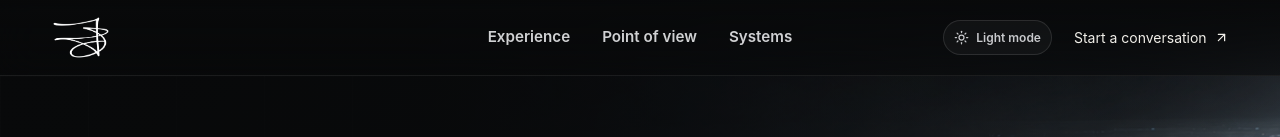
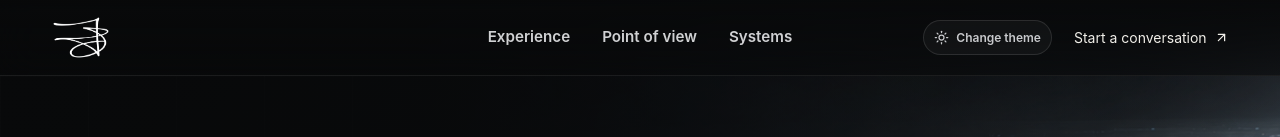
Before and after one commit to ThePalantir/troystone_dev_website, a Next.js app: page / in a window 1280 px wide. Shown: the top 137 px of the page. Built offline with nearby package versions, Linux system fonts and the light colour scheme.

Commit message:
Harden theme initialization

```diff
--- a/app/globals.css
+++ b/app/globals.css
@@ -1,7 +1,7 @@
 @import "tailwindcss";
 
-:root { --bg: #08090a; --bg-soft: #0d0f12; --panel: #111419; --text: #f0eee8; --muted: #979ca4; --line: rgba(255,255,255,.11); --blue: #6d9ed3; --amber: #e5ac62; }
-[data-theme="light"] { --bg: #f4f1e9; --bg-soft: #ebe7de; --panel: #e5e1d8; --text: #17191c; --muted: #5f646b; --line: rgba(17,19,22,.16); --blue: #3f6f9f; --amber: #9a6426; }
+:root, [data-theme="dark"] { color-scheme: dark; --bg: #08090a; --bg-soft: #0d0f12; --panel: #111419; --text: #f0eee8; --muted: #979ca4; --line: rgba(255,255,255,.11); --blue: #6d9ed3; --amber: #e5ac62; }
+[data-theme="light"] { color-scheme: light; --bg: #f4f1e9; --bg-soft: #ebe7de; --panel: #e5e1d8; --text: #17191c; --muted: #5f646b; --line: rgba(17,19,22,.16); --blue: #3f6f9f; --amber: #9a6426; }
 * { box-sizing: border-box; }
 html { scroll-behavior: smooth; background: var(--bg); }
 body { margin: 0; background: var(--bg); color: var(--text); font-family: Inter, ui-sans-serif, -apple-system, BlinkMacSystemFont, "Segoe UI", sans-serif; font-size: 16px; line-height: 1.5; -webkit-font-smoothing: antialiased; overflow-x: hidden; }
--- a/app/layout.tsx
+++ b/app/layout.tsx
@@ -26,13 +26,10 @@ export const metadata: Metadata = {
 export const viewport: Viewport = {
   width: "device-width",
   initialScale: 1,
-  themeColor: [
-    { media: "(prefers-color-scheme: light)", color: "#f4f1e9" },
-    { media: "(prefers-color-scheme: dark)", color: "#08090a" },
-  ],
-  colorScheme: "dark light",
 };
 
+const themeInitializationScript = `(function(){var theme='dark';try{var saved=localStorage.getItem('theme');if(saved==='light'||saved==='dark')theme=saved;}catch(e){}var root=document.documentElement;root.dataset.theme=theme;root.style.colorScheme=theme;var meta=document.querySelector('meta[data-site-theme="true"]');if(meta)meta.content=theme==='light'?'#f4f1e9':'#08090a';})();`;
+
 export default function RootLayout({ children }: Readonly<{ children: React.ReactNode }>) {
-  return <html lang="en" suppressHydrationWarning><head><script dangerouslySetInnerHTML={{ __html: `(function(){try{var saved=localStorage.getItem('theme');var theme=saved==='light'||saved==='dark'?saved:'dark';var root=document.documentElement;root.dataset.theme=theme;root.style.colorScheme=theme;var meta=document.createElement('meta');meta.name='theme-color';meta.dataset.siteTheme='true';meta.content=theme==='light'?'#f4f1e9':'#08090a';document.head.appendChild(meta);}catch(e){}})();` }} /></head><body>{children}</body></html>;
+  return <html lang="en" data-theme="dark" style={{ colorScheme: "dark" }} suppressHydrationWarning><head><meta name="theme-color" content="#08090a" data-site-theme="true" /><script dangerouslySetInnerHTML={{ __html: themeInitializationScript }} /></head><body>{children}</body></html>;
 }
--- a/components/Header.tsx
+++ b/components/Header.tsx
@@ -1,12 +1,32 @@
 "use client";
 
 import Image from "next/image";
-import { useEffect, useRef, useState } from "react";
+import { useEffect, useLayoutEffect, useRef, useState } from "react";
 import { ArrowUpRight, Menu, Moon, Sun, X } from "lucide-react";
 
 const links = [["Experience", "#story"], ["Point of view", "#perspective"], ["Systems", "#systems"]];
 const conversationUrl = "https://truecore.services/";
 type Theme = "light" | "dark";
+
+function getRootTheme(): Theme {
+  return document.documentElement.dataset.theme === "light" ? "light" : "dark";
+}
+
+function getSavedTheme(): Theme {
+  try {
+    const saved = window.localStorage.getItem("theme");
+    return saved === "light" || saved === "dark" ? saved : "dark";
+  } catch {
+    return "dark";
+  }
+}
+
+function applyTheme(theme: Theme) {
+  const root = document.documentElement;
+  root.dataset.theme = theme;
+  root.style.colorScheme = theme;
+  document.querySelector<HTMLMetaElement>('meta[data-site-theme="true"]')?.setAttribute("content", theme === "light" ? "#f4f1e9" : "#08090a");
+}
 
 export function Header() {
   const [open, setOpen] = useState(false);
@@ -14,11 +34,30 @@ export function Header() {
   const menuButtonRef = useRef<HTMLButtonElement>(null);
   const firstMobileLinkRef = useRef<HTMLAnchorElement>(null);
 
-  useEffect(() => {
-    const frame = window.requestAnimationFrame(() => {
-      setTheme(document.documentElement.dataset.theme === "light" ? "light" : "dark");
-    });
-    return () => window.cancelAnimationFrame(frame);
+  useLayoutEffect(() => {
+    const syncFromRoot = () => setTheme(getRootTheme());
+    const restoreSavedTheme = () => {
+      const saved = getSavedTheme();
+      applyTheme(saved);
+      setTheme(saved);
+    };
+    const handleStorage = (event: StorageEvent) => {
+      if (event.key !== "theme") return;
+      const saved = event.newValue === "light" || event.newValue === "dark" ? event.newValue : "dark";
+      applyTheme(saved);
+      setTheme(saved);
+    };
+    const observer = new MutationObserver(syncFromRoot);
+
+    syncFromRoot();
+    observer.observe(document.documentElement, { attributes: true, attributeFilter: ["data-theme"] });
+    window.addEventListener("pageshow", restoreSavedTheme);
+    window.addEventListener("storage", handleStorage);
+    return () => {
+      observer.disconnect();
+      window.removeEventListener("pageshow", restoreSavedTheme);
+      window.removeEventListener("storage", handleStorage);
+    };
   }, []);
 
   useEffect(() => {
@@ -50,11 +89,13 @@ export function Header() {
   }, [open]);
 
   const toggleTheme = () => {
-    const next = theme === "dark" ? "light" : "dark";
-    document.documentElement.dataset.theme = next;
-    document.documentElement.style.colorScheme = next;
-    document.querySelector<HTMLMetaElement>('meta[data-site-theme="true"]')?.setAttribute("content", next === "light" ? "#f4f1e9" : "#08090a");
-    window.localStorage.setItem("theme", next);
+    const next = getRootTheme() === "dark" ? "light" : "dark";
+    applyTheme(next);
+    try {
+      window.localStorage.setItem("theme", next);
+    } catch {
+      // The selected theme still applies for this page when storage is unavailable.
+    }
     setTheme(next);
   };
 
@@ -62,9 +103,9 @@ export function Header() {
     <a className="wordmark" href="#top" aria-label="Troy Stone, home"><Image className="brand-mark" src="/ts-initials.png" alt="" width={58} height={44} priority /></a>
     <nav className="desktop-nav" aria-label="Primary navigation">{links.map(([label, href]) => <a key={href} href={href}>{label}</a>)}</nav>
     <div className="header-actions">
-      <button className="theme-toggle" type="button" onClick={toggleTheme} aria-label={`Switch to ${theme === "dark" ? "light" : "dark"} mode`}>
+      <button className="theme-toggle" type="button" onClick={toggleTheme} aria-label={`Change theme to ${theme === "dark" ? "light" : "dark"}`}>
         {theme === "dark" ? <Sun size={15} /> : <Moon size={15} />}
-        <span>{theme === "dark" ? "Light mode" : "Dark mode"}</span>
+        <span>Change theme</span>
       </button>
       <a className="nav-cta" href={conversationUrl} target="_blank" rel="noreferrer">Start a conversation <ArrowUpRight size={15} /></a>
     </div>
```
